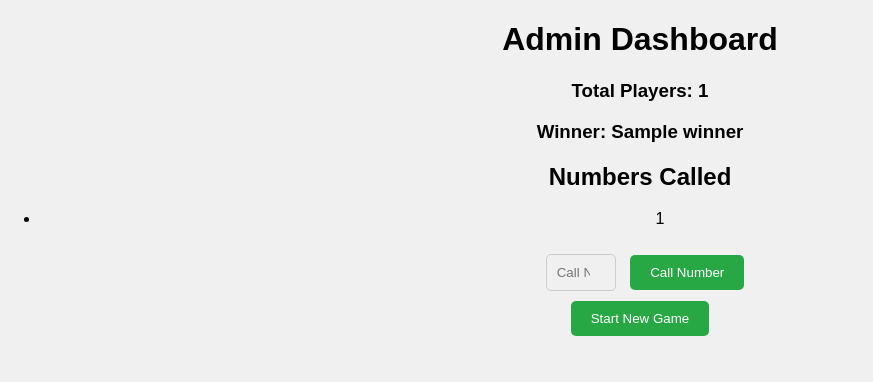
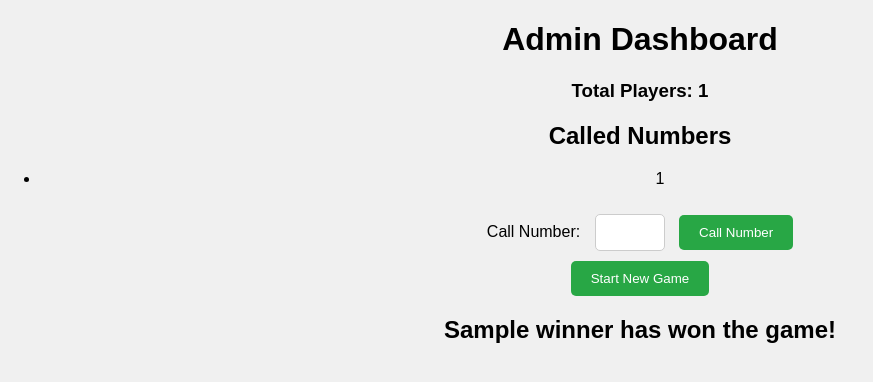
Before and after one commit to Mudassaryousaf/Bingo-game-test, a Flask app: template templates/admin.html in a window 1280 px wide. Shown: the top 382 px of the page, without its empty margins (0-873 px from the left). Run offline with Flask 2, Linux system fonts and the light colour scheme; the template is opened without the code that fills it: most values are stand-ins (such as "Sample title", 1, 10 or a date in 2020).

Commit message:
Update admin.html

```diff
--- a/templates/admin.html
+++ b/templates/admin.html
@@ -10,23 +10,26 @@
     <h1>Admin Dashboard</h1>
 
     <h3>Total Players: {{ total_players }}</h3>
-    <h3>Winner: {% if winner %} {{ winner }} {% else %} None {% endif %}</h3>
 
-    <h2>Numbers Called</h2>
+    <h2>Called Numbers</h2>
     <ul>
         {% for number in called_numbers %}
-            <li>{{ number }}</li>
+        <li>{{ number }}</li>
         {% endfor %}
     </ul>
 
-    <form method="POST">
-        <input type="number" name="number" placeholder="Call Number" min="1" max="30" required {% if winner %} disabled {% endif %}>
-        <input type="submit" value="Call Number" {% if winner %} disabled {% endif %}>
+    <form method="POST" action="{{ url_for('admin') }}">
+        <label for="number">Call Number:</label>
+        <input type="number" id="number" name="number" min="1" max="30" required>
+        <input type="submit" value="Call Number">
     </form>
 
-    <form method="POST">
-        <input type="hidden" name="newgame" value="true">
-        <input type="submit" value="Start New Game">
+    <form method="POST" action="{{ url_for('admin') }}">
+        <input type="submit" name="newgame" value="Start New Game">
     </form>
+
+    {% if winner %}
+    <h2>{{ winner }} has won the game!</h2>
+    {% endif %}
 </body>
 </html>
```
